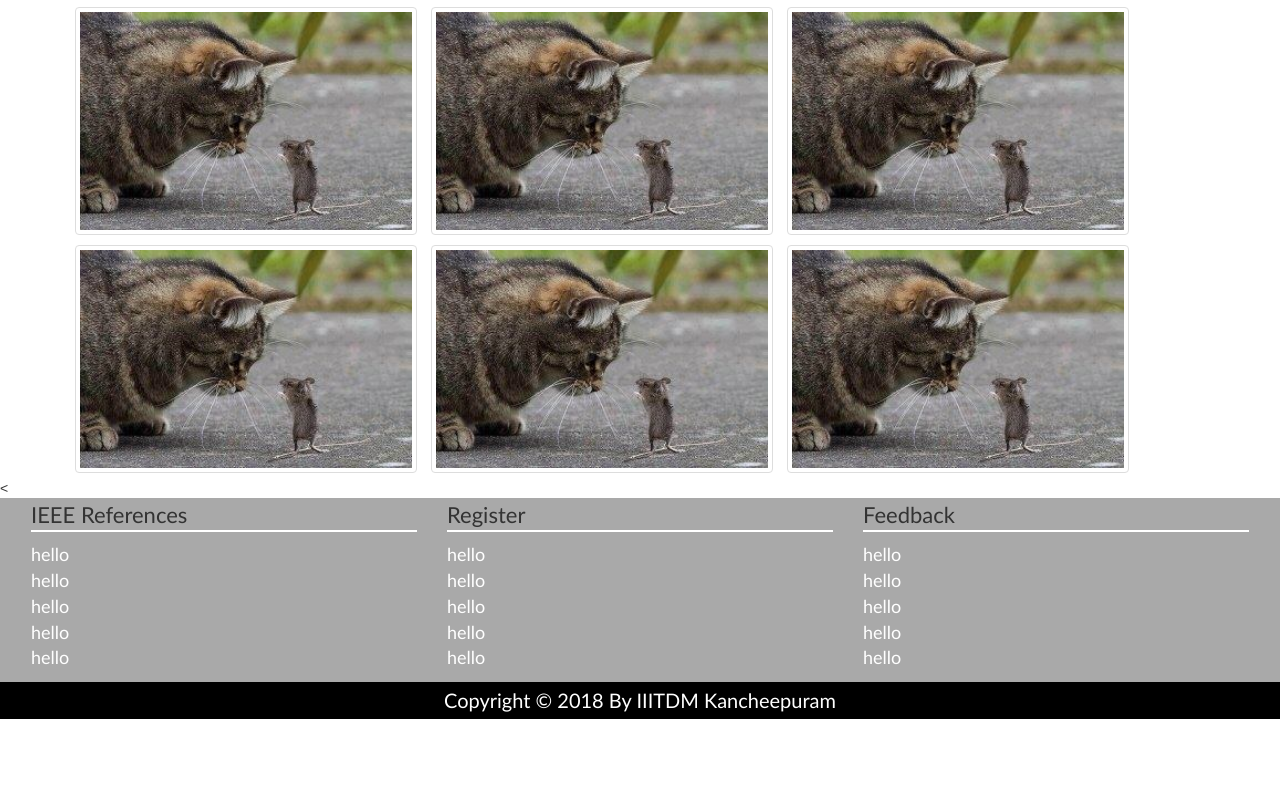
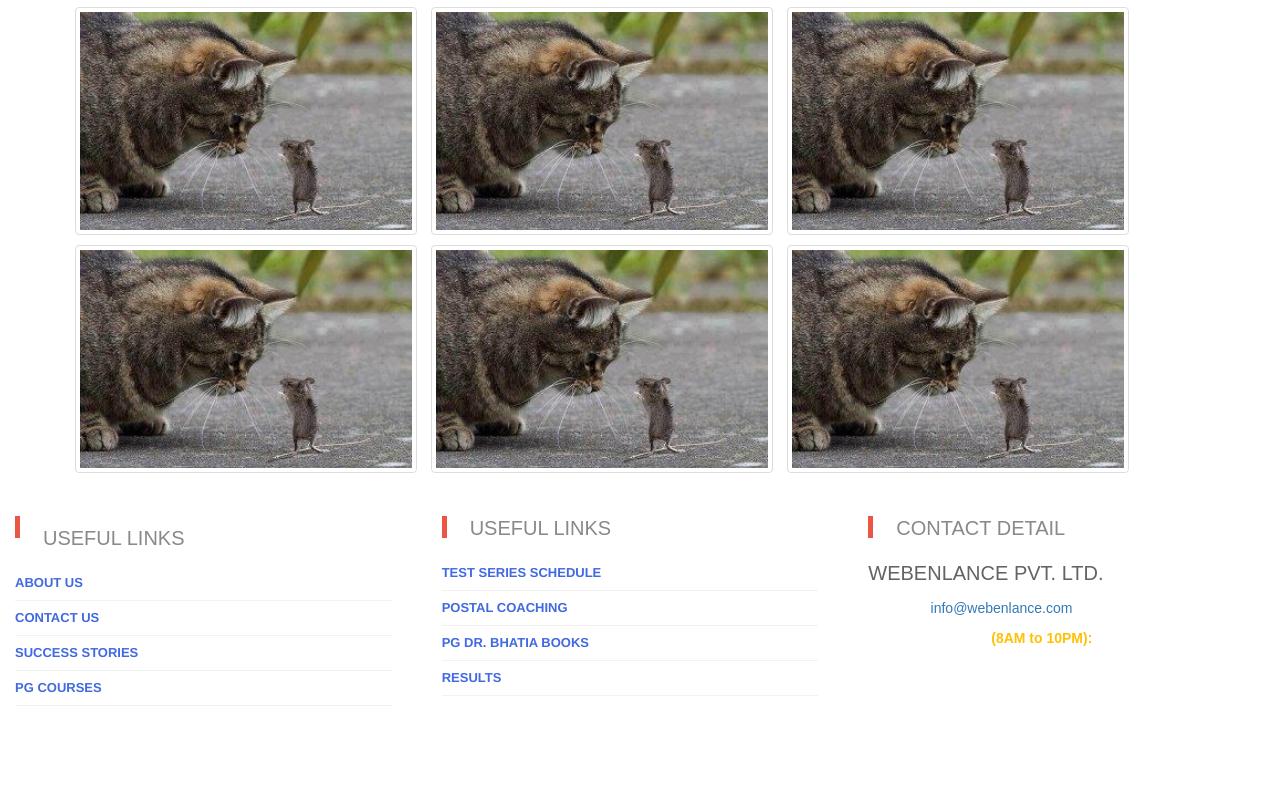
Before and after one commit to leelakrishna004/ieeewebsite.github.io, a plain HTML site: page Gallery/gallery.html in a window 1280 px wide. Shown: the part 631-1419 px from the top of the page. Before the commit the page ends 1350 px from the top, so only its background shows below. Drawn offline with nearby package versions, Linux system fonts and the light colour scheme.

Commit message:
final footer

```diff
--- a/Contact/contact.css
+++ b/Contact/contact.css
@@ -82,6 +82,7 @@
 #foot {
     margin:1px;
     background-color: darkgrey;
+    position: static;
 }
 .footerlinks {
     color: white;
@@ -126,4 +127,5 @@ footer {
 @media only screen and (max-width: 640px) {
    #box1,#box2,#box3 {
      text-align: center;
+       height: 120px;
    }
--- a/Gallery/gallery.css
+++ b/Gallery/gallery.css
@@ -85,17 +85,9 @@
     width:35%;
     transition: all 2s ease;
 }
-#copyright {
-    text-align: center;
-    color: #A6A88F;
-    /*border-top: solid 1px #ced0b7;*/
-}
 
-#copyright a {
-    color: #A6A88F;
-}
 
-#foot {
+/*#foot {
     margin:1px;
     background-color: darkgrey;
 }
@@ -143,3 +135,133 @@ footer {
    #box1,#box2,#box3 {
      text-align: center;
    }
+  */
+
+
+
+
+
+
+#foot_head1 {
+padding-top: 10px;}
+
+
+.footer1 {
+    background: white;
+	padding-top: 40px;
+	padding-right: 0;
+	padding-bottom: 20px;
+	padding-left: 0;/*	border-top-width: 4px;
+	border-top-style: solid;
+	border-top-color: #003;*/
+}
+#foot {
+    background: white;
+    color: white;
+}
+
+
+
+.title-widget {
+	color: #898989;
+	font-size: 20px;
+	font-weight: 300;
+	line-height: 1;
+	position: relative;
+	text-transform: uppercase;
+	font-family: 'Fjalla One', sans-serif;
+	margin-top: 0;
+	margin-right: 0;
+	margin-bottom: 25px;
+	margin-left: 0;
+	padding-left: 28px;
+}
+
+.title-widget::before {
+    background-color: #ea5644;
+    content: "";
+    height: 22px;
+    left: 0px;
+    position: absolute;
+    top: -2px;
+    width: 5px;
+}
+
+
+
+.widget_nav_menu ul {
+    list-style: outside none none;
+    padding-left: 0;
+}
+
+.widget_archive ul li {
+    background-color: rgba(0, 0, 0, 0.3);
+    content: "";
+    height: 3px;
+    left: 0;
+    position: absolute;
+    top: 7px;
+    width: 3px;
+}
+
+
+.widget_nav_menu ul li {
+    font-size: 13px;
+    font-weight: 700;
+    line-height: 20px;
+	position: relative;
+    text-transform: uppercase;
+	border-bottom: 1px solid rgba(0, 0, 0, 0.05);
+    margin-bottom: 7px;
+    padding-bottom: 7px;
+	width:95%;
+}
+.footlinks {
+    color: royalblue;
+}
+
+
+
+.title-median {
+    color: #636363;
+    font-size: 20px;
+    line-height: 20px;
+    margin: 0 0 15px;
+    text-transform: uppercase;
+	font-family: 'Fjalla One', sans-serif;
+}
+
+.footerp p {font-family: 'Gudea', sans-serif; }
+
+
+
+
+
+
+
+.footer-bottom {
+    background-color: #15224f;
+    min-height: 30px;
+    width: 100%;
+}
+.copyright {
+    color: #fff;
+    line-height: 30px;
+    min-height: 30px;
+    padding: 7px 0;
+}
+.design {
+    color: #fff;
+    line-height: 30px;
+    min-height: 30px;
+    padding: 7px 0;
+    text-align: right;
+}
+.design a {
+    color: #fff;
+}
+
+
+/************************************************************
+*************************Footer******************************
+*************************************************************/
--- a/Gallery/gallery.html
+++ b/Gallery/gallery.html
@@ -56,41 +56,99 @@
         </div>
 
     </body>
-    <<footer>
+    <link href="//maxcdn.bootstrapcdn.com/font-awesome/4.1.0/css/font-awesome.min.css" rel="stylesheet">
+
+
+<!--footer-->
+<footer class="footer1">
 <div class="container-fluid">
-      <div class="row" id="foot">
-       <div class="col-sm-4" id ="box1">
-           <p id="f_head1">IEEE References</p>
+
+<div class="row" id="foot"><!-- row -->
+
+                <div class="col-lg-4 col-md-4"><!-- widgets column left -->
+                <ul class="list-unstyled clear-margins"><!-- widgets -->
+
+                        	<li class="widget-container widget_nav_menu"><!-- widgets list -->
+
+                                <h1 class="title-widget" id="foot_head1">Useful links</h1>
+
                                 <ul>
-               <li><a href="#" class="footerlinks">hello</a></li>
-               <li><a href="#" class="footerlinks">hello</a></li>
-               <li><a href="#" class="footerlinks">hello</a></li>
-               <li><a href="#" class="footerlinks">hello</a></li>
-               <li><a href="#" class="footerlinks">hello</a></li>
+                                	<li><a  href="#" class="footlinks"> About Us</a></li>
+                                    <li><a  href="#" class="footlinks">Contact Us</a></li>
+                                    <li><a  href="#" class="footlinks"> Success Stories</a></li>
+                                    <li><a  href="#" class="footlinks"> PG Courses</a></li>
+
                                 </ul>
+
+							</li>
+
+                        </ul>
+
+
+                </div><!-- widgets column left end -->
+
+
+
+                <div class="col-lg-4 col-md-4"><!-- widgets column left -->
+
+                <ul class="list-unstyled clear-margins"><!-- widgets -->
+
+                        	<li class="widget-container widget_nav_menu"><!-- widgets list -->
+
+                                <h1 class="title-widget" id="foot_head2">Useful links</h1>
+
+                                <ul>
+ 									<li><a  href="#" class="footlinks">  Test Series Schedule</a></li>
+                                    <li><a  href="#" class="footlinks">  Postal Coaching</a></li>
+                                    <li><a  href="#" class="footlinks"> PG Dr. Bhatia Books</a></li>
+                                    <li><a  href="#"class="footlinks" target="_blank">Results</a></li>
+
+                                </ul>
+
+							</li>
+
+                        </ul>
+
+
+                </div><!-- widgets column left end -->
+
+
+
+
+
+
+                <div class="col-lg-4 col-md-4"><!-- widgets column center -->
+
+
+
+                        <ul class="list-unstyled clear-margins"><!-- widgets -->
+
+                        	<li class="widget-container widget_recent_news"><!-- widgets list -->
+
+                                <h1 class="title-widget" id="foot_head3">Contact Detail </h1>
+
+                                <div class="footerp">
+
+                                <h2 class="title-median">Webenlance Pvt. Ltd.</h2>
+                                <p><b>Email id:</b> <a href="mailto:info@webenlance.com">info@webenlance.com</a></p>
+                                <p><b>Helpline Numbers </b>
+
+    <b style="color:#ffc106;">(8AM to 10PM):</b>  +91-8130890090, +91-8130190010  </p>
+
+    <p><b>Corp Office / Postal Address</b></p>
+    <p><b>Phone Numbers : </b>7042827160, </p>
+    <p> 011-27568832, 9868387223</p>
                                 </div>
-       <div class="col-sm-4" id ="box2">
-            <p id="f_head2">Register</p>
-           <ul>
-               <li><a href="#" class="footerlinks">hello</a></li>
-               <li><a href="#" class="footerlinks">hello</a></li>
-               <li><a href="#" class="footerlinks">hello</a></li>
-               <li><a href="#" class="footerlinks">hello</a></li>
-               <li><a href="#" class="footerlinks">hello</a></li>
-         </ul>
-       </div>
-       <div class="col-sm-4" id ="box3">
-           <p id="f_head3">Feedback</p>
-           <ul>
-               <li><a href="#" class="footerlinks">hello</a></li>
-               <li><a href="#" class="footerlinks">hello</a></li>
-               <li><a href="#" class="footerlinks">hello</a></li>
-               <li><a href="#" class="footerlinks">hello</a></li>
-               <li><a href="#" class="footerlinks">hello</a></li>
+
+
+                    		</li>
                           </ul>
                        </div>
                 </div>
 </div>
 </footer>
-     <p class="jaffa" align="center">Copyright © 2018  By IIITDM Kancheepuram</p>
+<!--header-->
+
+
+
 </html>
```
Also changed, not shown: Contact/contact.html (+5 -7 lines). Lines whose indentation alone changed are shown as unchanged.
